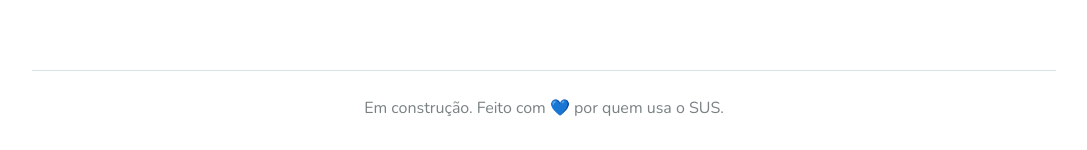
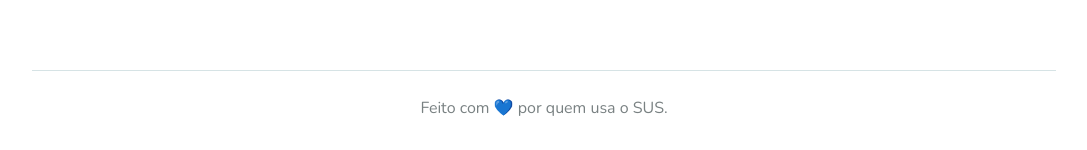
Before and after one commit to ryansldev/fila-saude, a Next.js app in the folder apps/web/: page / in a window 1280 px wide. Shown: the part 6265-6415 px from the top of the page, without its empty margins (96-1183 px from the left). Built offline with nearby package versions, Linux system fonts and the light colour scheme.

Commit message:
refactor: adjust footer message

```diff
--- a/apps/web/app/page.tsx
+++ b/apps/web/app/page.tsx
@@ -15,7 +15,7 @@ export default function Home() {
         <HowItWorks />
         <CtaBanner repositoryUrl={REPOSITORY_URL} />
       </PageShell>
-      <PageFooter>Em construção. Feito com 💙 por quem usa o SUS.</PageFooter>
+      <PageFooter>Feito com 💙 por quem usa o SUS.</PageFooter>
     </>
   );
 }
```
